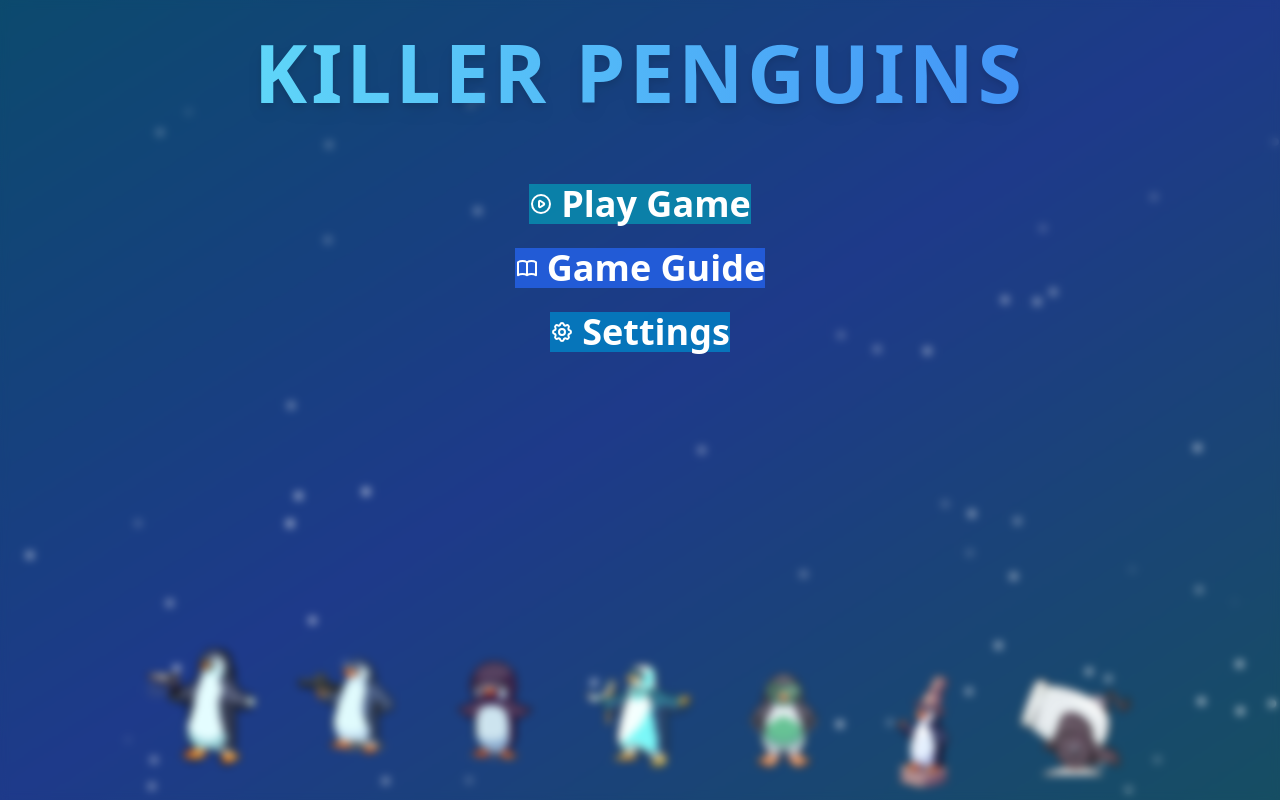
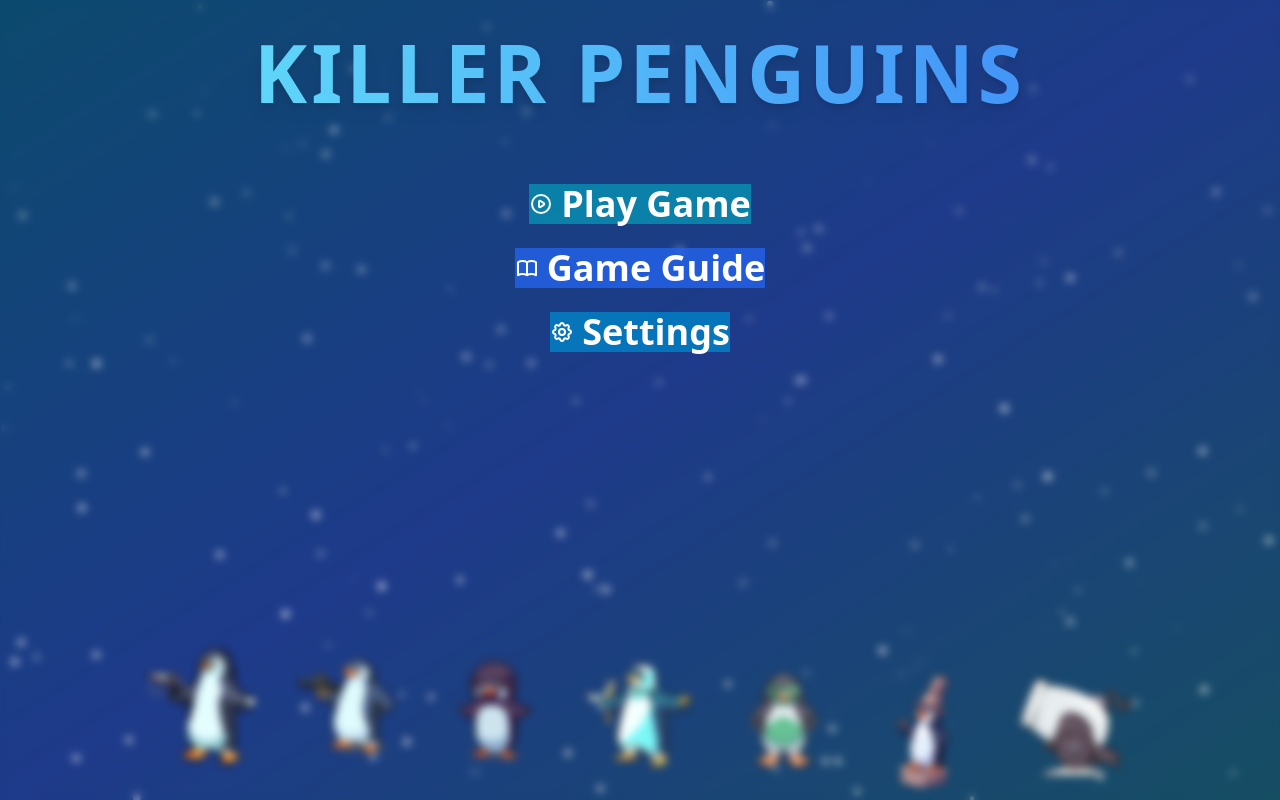
Before and after one commit to Repix1337/Killer-Penguins, a Next.js app: page / in a window 1280 px wide. Built offline with nearby package versions, Linux system fonts and the light colour scheme.

Commit message:
more snowfall

```diff
--- a/app/Menu.tsx
+++ b/app/Menu.tsx
@@ -37,15 +37,17 @@ const Menu: React.FC = () => {
         font-bold text-4xl gap-3 overflow-hidden bg-gradient-to-br from-sky-900 via-blue-900 to-cyan-900'>
             {/* Animated snow effect */}
             <div className="absolute inset-0">
-                {[...Array(100)].map((_, i) => (
+    {[...Array(200)].map((_, i) => (
         <div
             key={i}
             className="absolute h-2 w-2 rounded-full bg-white/70 animate-snowfall"
             style={{
                 left: `${Math.random() * 100}%`,
                 top: `${Math.random() * 100}%`,
-                            animationDelay: `${Math.random() * 5}s`,
-                            animationDuration: `${3 + Math.random() * 8}s`
+                animationDelay: `${Math.random() * 8}s`,
+                animationDuration: `${5 + Math.random() * 10}s`,
+                opacity: Math.random() * 0.7 + 0.3,
+                transform: `scale(${Math.random() * 0.8 + 0.2})`
             }}
         />
     ))}
```
Lines whose indentation alone changed are shown as unchanged.
